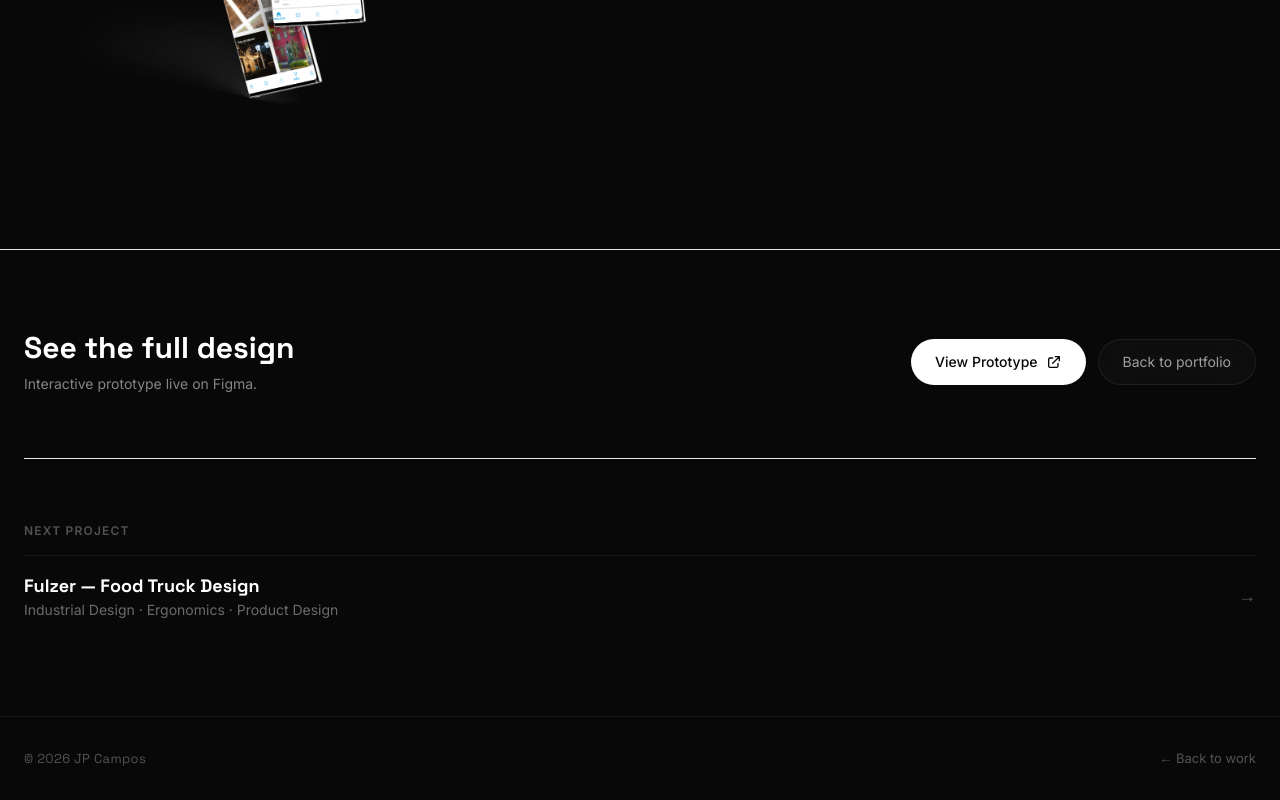
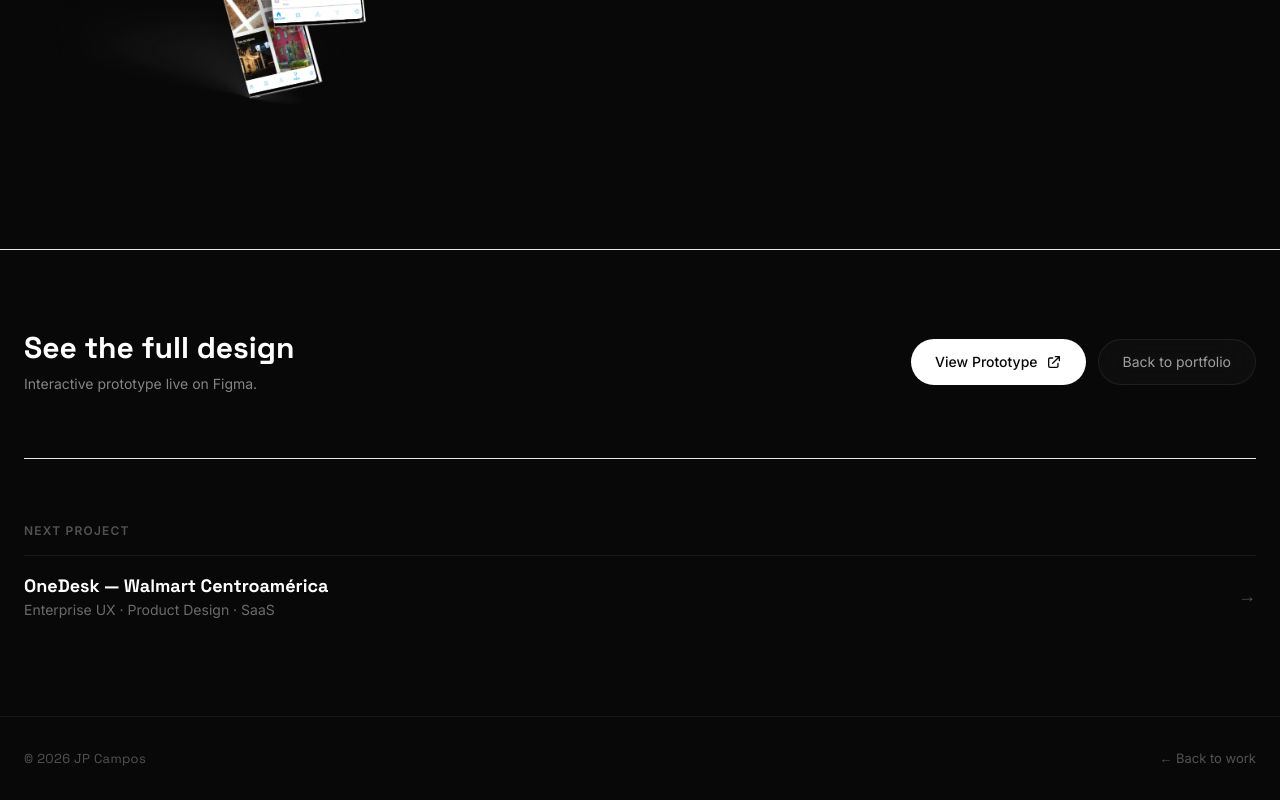
Before and after one commit to jp09campos/design-portfolio, a Next.js app: page /projects/sjo-turismo in a window 1280 px wide. Shown: the part 7186-7986 px from the top of the page. Built offline with nearby package versions, Linux system fonts and the light colour scheme.

Commit message:
fix: SJO Turismo Next Project → OneDesk to close the circle
Wibey VSCode Extension

```diff
--- a/app/projects/sjo-turismo/page.tsx
+++ b/app/projects/sjo-turismo/page.tsx
@@ -904,10 +904,10 @@ export default function ArtCityTourCaseStudy() {
           <Reveal delay={0.1}>
             <div className="mt-16 pt-16 border-t border-white/08">
               <p className="text-xs font-semibold tracking-widest uppercase text-white/30 mb-4">Next Project</p>
-              <Link href="/projects/fulzer" className="group flex items-center justify-between py-4 border-t border-white/[0.07] hover:border-white/[0.14] transition-colors">
+              <Link href="/projects/onedesk" className="group flex items-center justify-between py-4 border-t border-white/[0.07] hover:border-white/[0.14] transition-colors">
                 <div>
-                  <p className="font-display font-bold text-white text-lg">Fulzer — Food Truck Design</p>
-                  <p className="text-sm text-white/40">Industrial Design · Ergonomics · Product Design</p>
+                  <p className="font-display font-bold text-white text-lg">OneDesk — Walmart Centroamérica</p>
+                  <p className="text-sm text-white/40">Enterprise UX · Product Design · SaaS</p>
                 </div>
                 <span className="text-white/30 group-hover:text-white group-hover:translate-x-1 transition-all text-lg">→</span>
               </Link>
```
